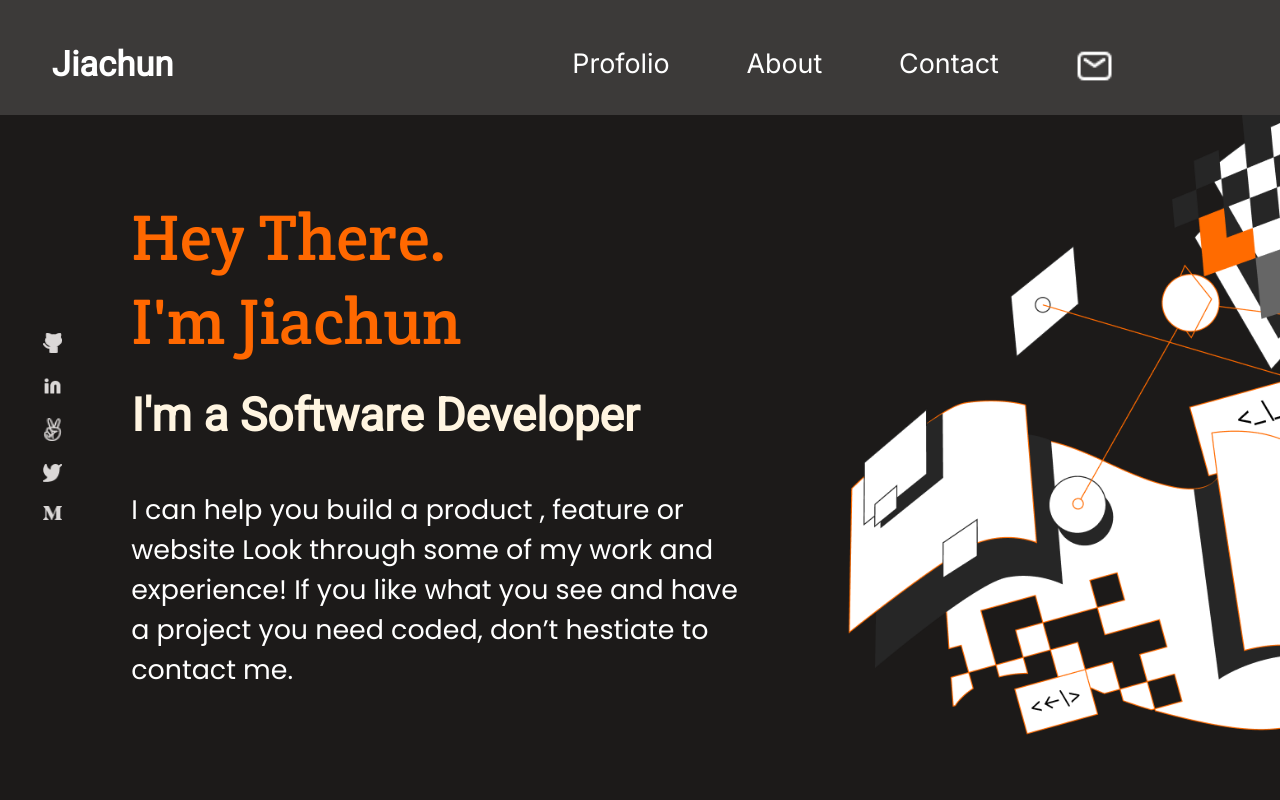
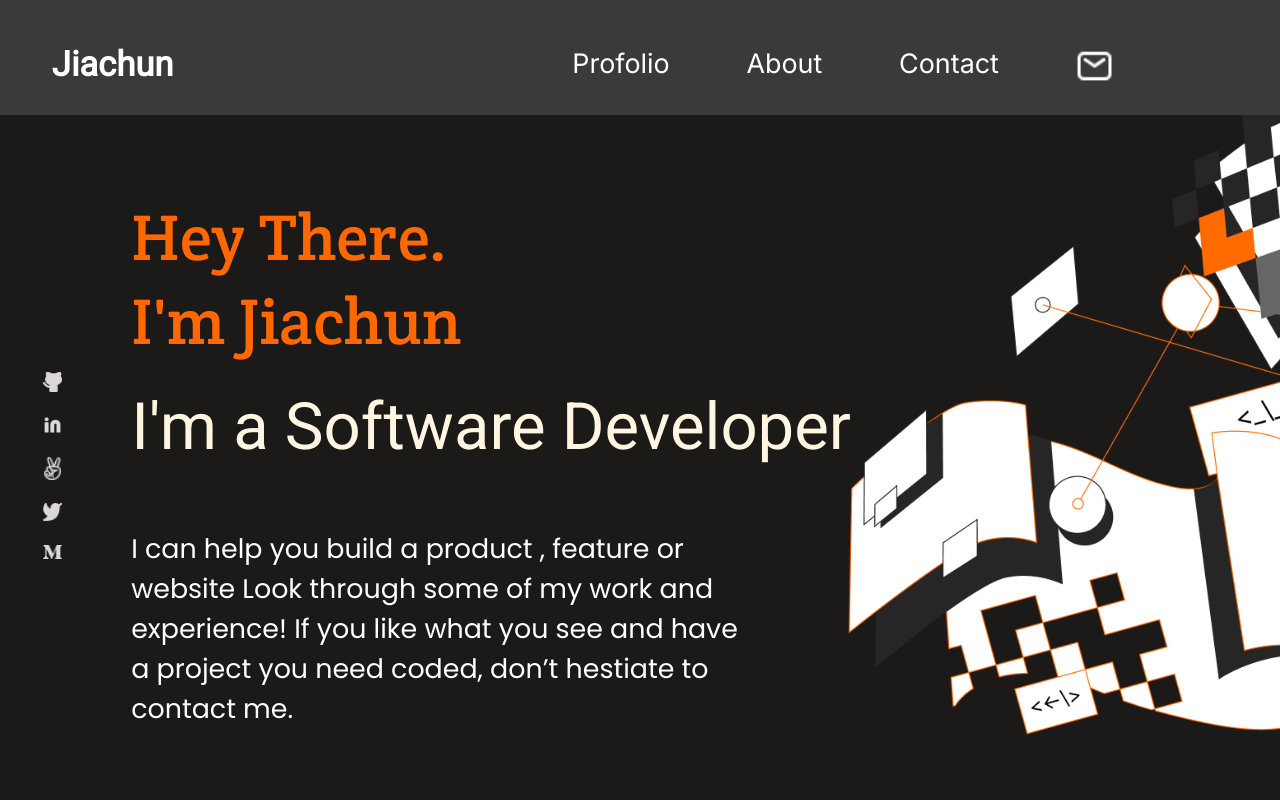
Before and after one commit to mpa-mxiang/profolio2, a website: page index.html in a window 1280 px wide. Shown: the top 800 px of the page. Drawn offline with Linux system fonts and the light colour scheme; a web font is replaced by a local one.

Commit message:
Change text heading with correct heading hieracy level

```diff
--- a/index.html
+++ b/index.html
@@ -32,7 +32,7 @@
                 Hey There. <br />
                 I'm Jiachun
             </h1>
-            <h2>I'm a Software Developer</h2>
+            <h1 class="subtitle">I'm a Software Developer</h1>
             <p>
                 I can help you build a product , feature or website Look through some of
                 my work and experience! If you like what you see and have a project you
--- a/style.css
+++ b/style.css
@@ -182,10 +182,12 @@ footer ul {
   padding-left: 3em;
 }
 
-.intro h2 {
+.intro .subtitle {
   color: #fff5e1;
   font-family: "Roboto", sans-serif;
+  font-size: 7.5vw;
   margin-top: -6vw;
+  white-space: nowrap;
 }
 
 .about .brief p {
@@ -487,7 +489,7 @@ textarea {
     white-space: nowrap;
   }
 
-  .intro h2 {
+  .intro .subtitle {
     font-size: 3.6vw;
     padding-top: 6vh;
   }
```
